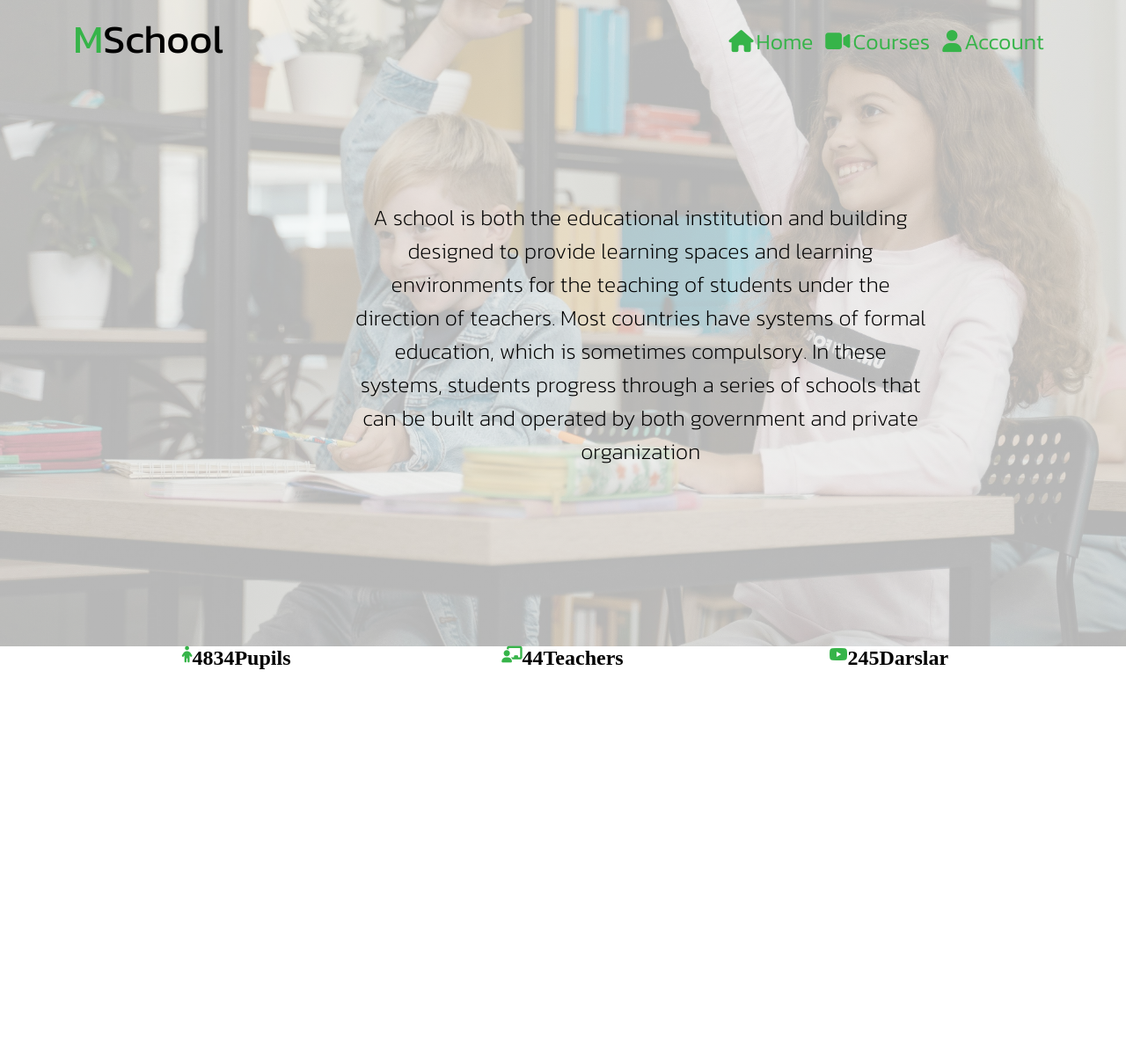
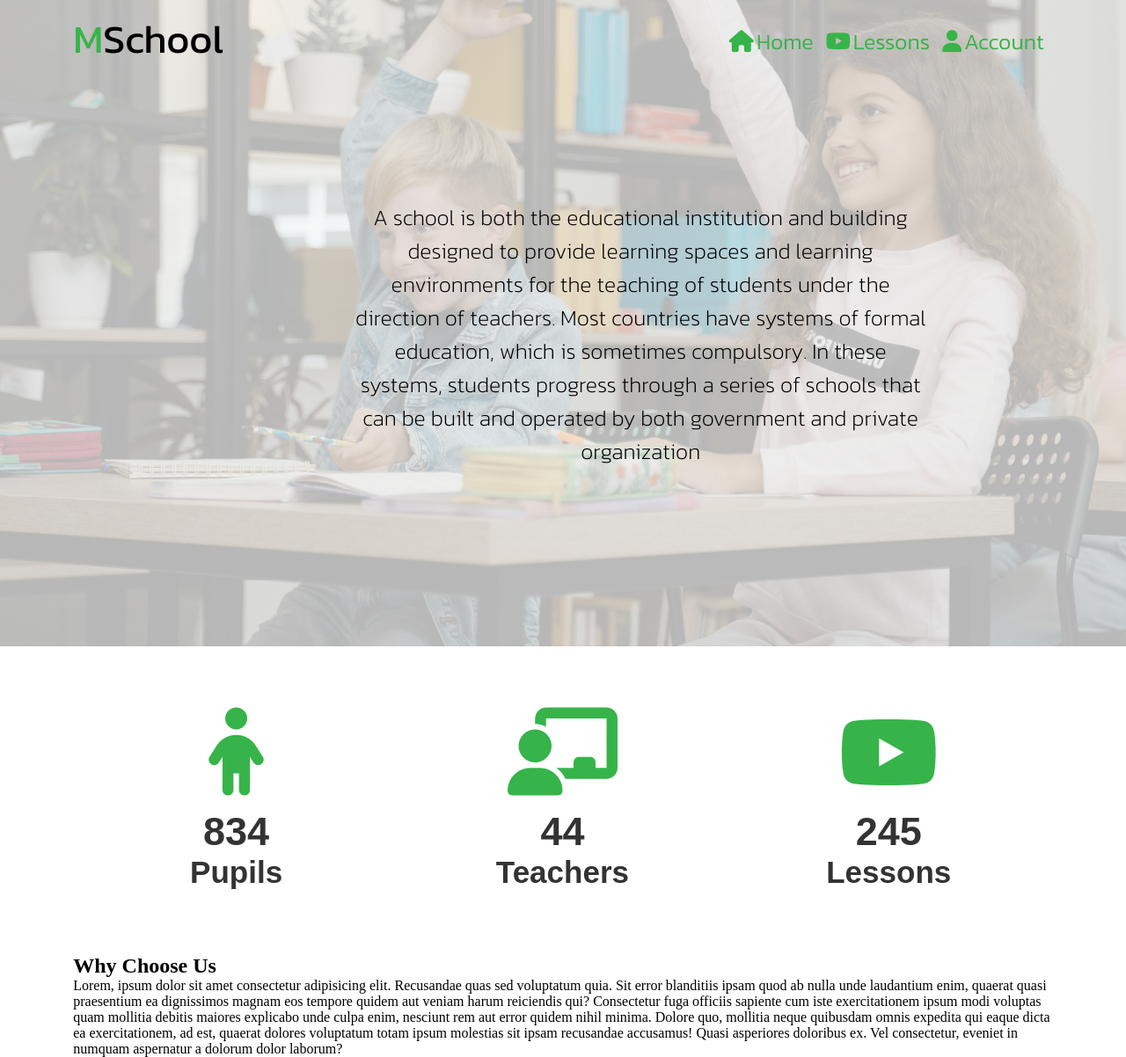
Before and after one commit to mmuhammadovv/e-MAKTAB, a Django app: page / in a window 1280 px wide. Shown: the whole page at 88% size. Before the commit the page ends 761 px from the top, so only its background shows below. Run offline with Django 5.2, Linux system fonts and the light colour scheme.

Commit message:
Start of Project

```diff
--- a/static/css/style.css
+++ b/static/css/style.css
@@ -78,24 +78,40 @@
 
 
 
-/* statistics */
+/* statistics  style */
 
 .stat_sec{
-    height: 270;
+    height: 350;
     background-color: white;
 }
 
 .stats{
+    padding: 70 0;
     display: grid;
     grid-template-columns: 33.3% 33.3% 33.3%;
 }
 
 
-.stat {
-    display: flex;
-    justify-content: center;
+
+.stat h3{
+
+    color: #36B449;
+    text-align: center;
+    font-size: 100;
 }
 
-.stat i{
-    color: #36B449;
+.stat h1{
+    font-size: 45;
+    text-align: center;
+    font-family: sans-serif;
+    margin-top: 15px;
+    color: #333;
 }
+
+.stat h2{
+    text-align: center;
+    font-family: sans-serif;
+    font-size: 35;
+    color: #333;
+}
+/* statistics  style */
--- a/templates/base.html
+++ b/templates/base.html
@@ -27,7 +27,7 @@
                     </div>
                     <div class="nav_menu">
                         <a href="#"><i class="fa-solid fa-house"></i>Home</a>
-                        <a href="#"><i class="fa-solid fa-video"></i>Courses</a>
+                        <a href="#"><i class="fa-brands fa-youtube"></i>Lessons</a>
                         <a href="#"><i class="fa-solid fa-user"></i>Account</a>
                     </div>
                 </div>
@@ -46,7 +46,7 @@
             <div class="stats">
                 <div class="stat">
                     <h3><i class="fa-solid fa-child"></i></h3>
-                    <h1>4834</h1>
+                    <h1>834</h1>
                     <h2>Pupils</h2>
                 </div>
                 <div class="stat">
@@ -57,12 +57,44 @@
                 <div class="stat">
                     <h3><i class="fa-brands fa-youtube"></i></h3>
                     <h1>245</h1>
-                    <h2>Darslar</h2>
+                    <h2>Lessons</h2>
                 </div>
             </div>
         </div>
     </section>
     <!-- statistics -->
 
+
+
+
+
+    <!-- about -->
+    <section class="about_sec">
+        <div class="container">
+            <div class="about">
+                <h1>Why Choose Us</h1>
+                <p>Lorem, ipsum dolor sit amet consectetur adipisicing elit. Recusandae quas sed voluptatum quia. Sit error blanditiis ipsam quod ab nulla unde laudantium enim, quaerat quasi praesentium ea dignissimos magnam eos tempore quidem aut veniam harum reiciendis qui? Consectetur fuga officiis sapiente cum iste exercitationem ipsum modi voluptas quam mollitia debitis maiores explicabo unde culpa enim, nesciunt rem aut error quidem nihil minima. Dolore quo, mollitia neque quibusdam omnis expedita qui eaque dicta ea exercitationem, ad est, quaerat dolores voluptatum totam ipsum molestias sit ipsam recusandae accusamus! Quasi asperiores doloribus ex. Vel consectetur, eveniet in numquam aspernatur a dolorum dolor laborum?</p>
+            </div>
+        </div>
+    </section>
+
+
+
 </body>
 </html>
+
+<!-- teachers -->
+    <!-- <section class="teachs_sec">
+        <div class="container">
+            <div class="teachs">
+                <div class="teachs_text">
+                    <h1>We have recruited the best teachers</h1>
+                    <p>Lorem ipsum dolor sit amet consectetur adipisicing elit. Quod perspiciatis, vero consequatur nam ipsa, quaerat mollitia debitis, nemo possimus adipisci laboriosam a aliquam cum aliquid pariatur culpa dolore dicta beatae nisi non. Soluta iusto vero incidunt est quia voluptas, ducimus in modi ullam cupiditate accusantium consectetur id provident sint reiciendis. Temporibus alias, incidunt molestias ea pariatur neque minima ullam. Blanditiis totam accusamus laborum repellendus ad cupiditate pariatur modi ut dicta?</p>
+                </div>
+                <div class="teachs_img">
+                    <img src="{% static 'images/teach.png' %}" alt="">
+                </div>
+            </div>
+        </div>
+    </section> -->
+    <!-- teachers  -->
```
Also changed, not shown: static/images/teach.png (added), static/images/teachers.jpg (added).
